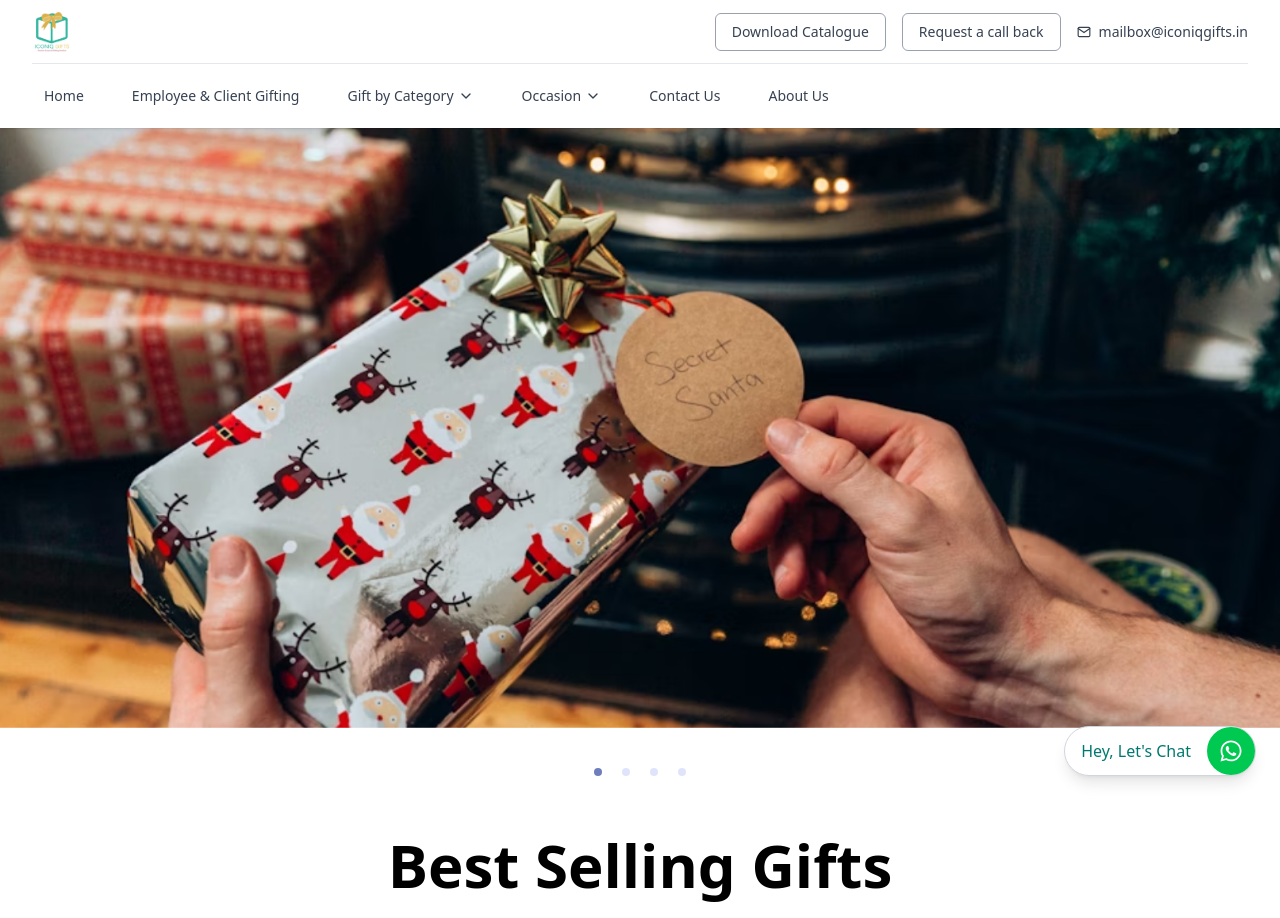
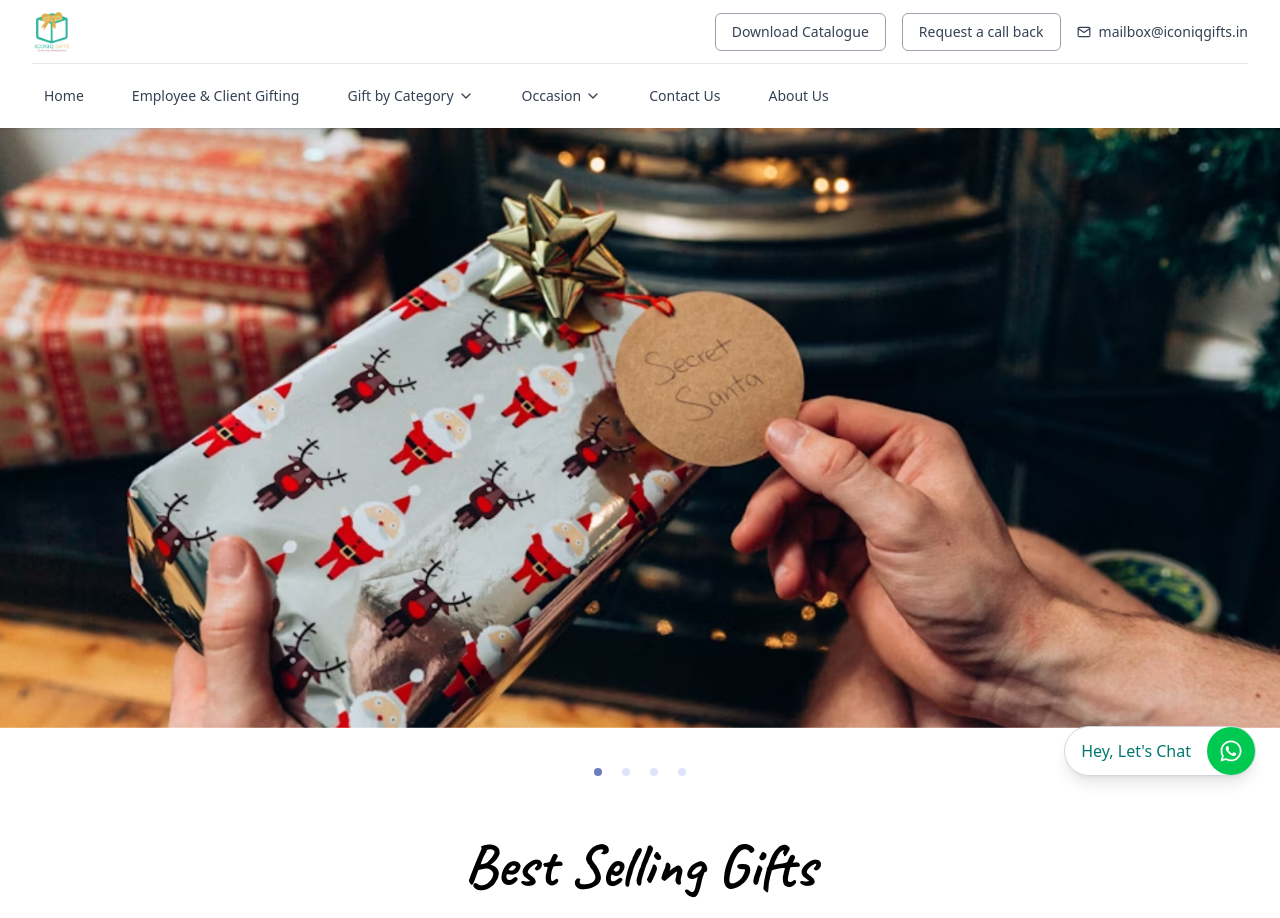
Before and after one commit to rohanmaan07/IconiqGifts, a React (Vite) app in the folder Frontend/: page / in a window 1280 px wide. Shown: the top 918 px of the page. Built offline with nearby package versions, Linux system fonts and the light colour scheme.

Commit message:
Caveat Update

```diff
--- a/Frontend/src/index.css
+++ b/Frontend/src/index.css
@@ -1,3 +1,7 @@
+@import url('https://fonts.googleapis.com/css2?family=Caveat:wght@400;700&display=swap');
+.font-caveat {
+  font-family: 'Caveat';
+}
 @import "tailwindcss";
 @layer utilities {
   .no-scrollbar::-webkit-scrollbar {
```
